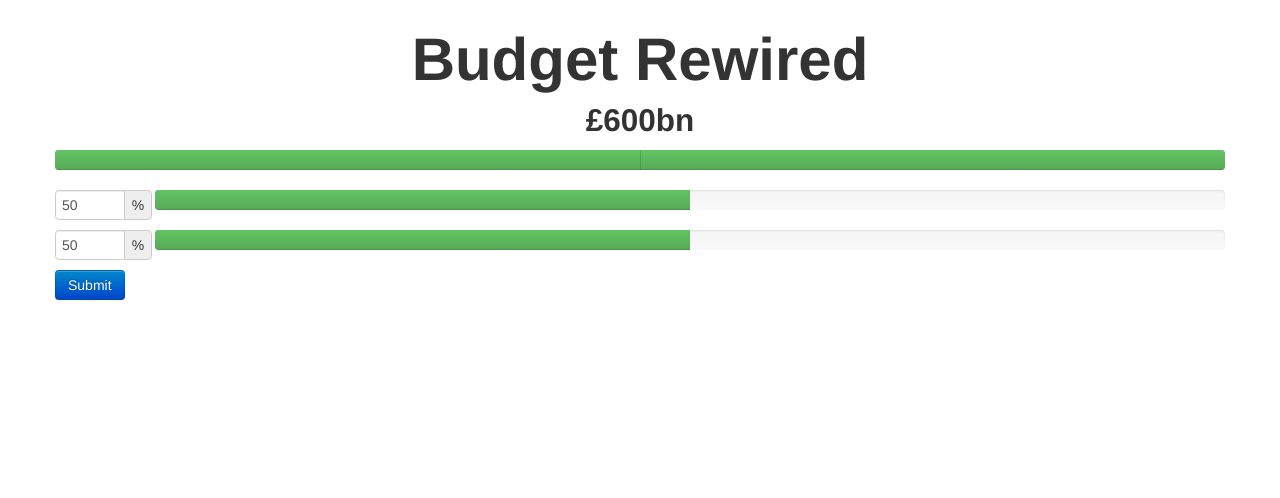
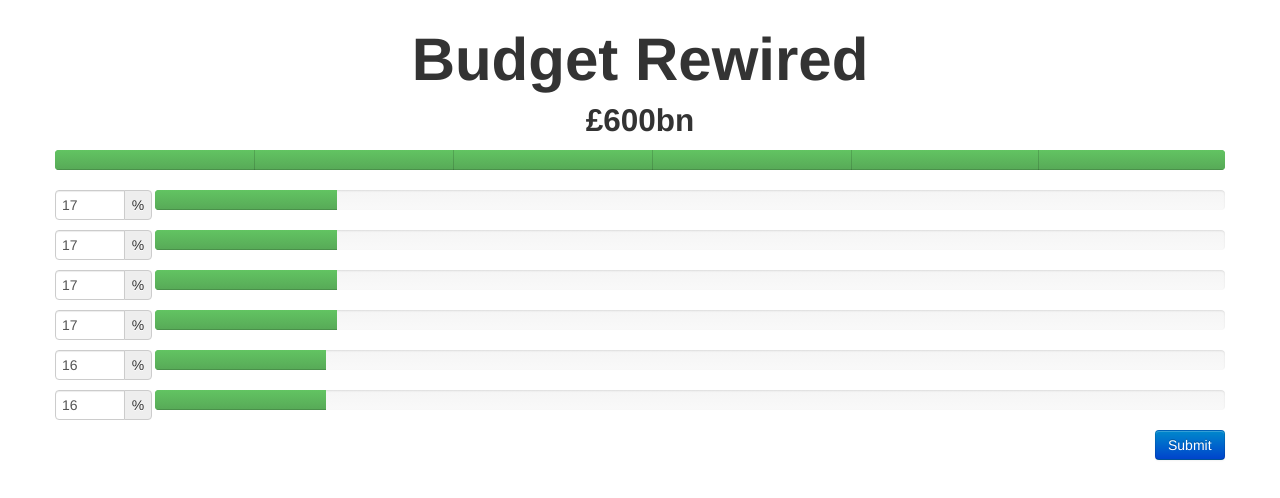
Before and after one commit to DiogoNeves/BudgetRewired, a website: page web/index.html in a window 1280 px wide. Drawn offline with nearby package versions, Linux system fonts and the light colour scheme; no server answers.

Commit message:
Fixed decimal values

```diff
--- a/web/index.html
+++ b/web/index.html
@@ -44,6 +44,72 @@
       .marketing p + h4 {
         margin-top: 28px;
       }
+
+      .spend-colour-1 {
+        background-color: #5EB95E !important;
+        background-image: -moz-linear-gradient(top,#62C462,#57A957) !important;
+        background-image: -webkit-gradient(linear,0 0,0 100%,from(#62C462),to(#57A957)) !important;
+        background-image: -webkit-linear-gradient(top,#62C462,#57A957) !important;
+        background-image: -o-linear-gradient(top,#62C462,#57A957) !important;
+        background-image: linear-gradient(to bottom,#62C462,#57A957) !important;
+        background-repeat: repeat-x !important;
+        filter: progid:DXImageTransform.Microsoft.gradient(startColorstr='#ff62c462',endColorstr='#ff57a957',GradientType=0) !important;
+      }
+
+      .spend-colour-2 {
+        background-color: #5EB95E !important;
+        background-image: -moz-linear-gradient(top,#62C462,#57A957) !important;
+        background-image: -webkit-gradient(linear,0 0,0 100%,from(#62C462),to(#57A957)) !important;
+        background-image: -webkit-linear-gradient(top,#62C462,#57A957) !important;
+        background-image: -o-linear-gradient(top,#62C462,#57A957) !important;
+        background-image: linear-gradient(to bottom,#62C462,#57A957) !important;
+        background-repeat: repeat-x !important;
+        filter: progid:DXImageTransform.Microsoft.gradient(startColorstr='#ff62c462',endColorstr='#ff57a957',GradientType=0) !important;
+      }
+
+      .spend-colour-3 {
+        background-color: #5EB95E !important;
+        background-image: -moz-linear-gradient(top,#62C462,#57A957) !important;
+        background-image: -webkit-gradient(linear,0 0,0 100%,from(#62C462),to(#57A957)) !important;
+        background-image: -webkit-linear-gradient(top,#62C462,#57A957) !important;
+        background-image: -o-linear-gradient(top,#62C462,#57A957) !important;
+        background-image: linear-gradient(to bottom,#62C462,#57A957) !important;
+        background-repeat: repeat-x !important;
+        filter: progid:DXImageTransform.Microsoft.gradient(startColorstr='#ff62c462',endColorstr='#ff57a957',GradientType=0) !important;
+      }
+
+      .spend-colour-4 {
+        background-color: #5EB95E !important;
+        background-image: -moz-linear-gradient(top,#62C462,#57A957) !important;
+        background-image: -webkit-gradient(linear,0 0,0 100%,from(#62C462),to(#57A957)) !important;
+        background-image: -webkit-linear-gradient(top,#62C462,#57A957) !important;
+        background-image: -o-linear-gradient(top,#62C462,#57A957) !important;
+        background-image: linear-gradient(to bottom,#62C462,#57A957);
+        background-repeat: repeat-x !important;
+        filter: progid:DXImageTransform.Microsoft.gradient(startColorstr='#ff62c462',endColorstr='#ff57a957',GradientType=0) !important;
+      }
+
+      .spend-colour-5 {
+        background-color: #5EB95E !important;
+        background-image: -moz-linear-gradient(top,#62C462,#57A957) !important;
+        background-image: -webkit-gradient(linear,0 0,0 100%,from(#62C462),to(#57A957)) !important;
+        background-image: -webkit-linear-gradient(top,#62C462,#57A957) !important;
+        background-image: -o-linear-gradient(top,#62C462,#57A957) !important;
+        background-image: linear-gradient(to bottom,#62C462,#57A957) !important;
+        background-repeat: repeat-x !important;
+        filter: progid:DXImageTransform.Microsoft.gradient(startColorstr='#ff62c462',endColorstr='#ff57a957',GradientType=0) !important;
+      }
+
+      .spend-colour-6 {
+        background-color: #5EB95E !important;
+        background-image: -moz-linear-gradient(top,#62C462,#57A957) !important;
+        background-image: -webkit-gradient(linear,0 0,0 100%,from(#62C462),to(#57A957)) !important;
+        background-image: -webkit-linear-gradient(top,#62C462,#57A957) !important;
+        background-image: -o-linear-gradient(top,#62C462,#57A957) !important;
+        background-image: linear-gradient(to bottom,#62C462,#57A957) !important;
+        background-repeat: repeat-x !important;
+        filter: progid:DXImageTransform.Microsoft.gradient(startColorstr='#ff62c462',endColorstr='#ff57a957',GradientType=0) !important;
+      }
     </style>
     <link href="bootstrap/css/bootstrap-responsive.min.css" rel="stylesheet">
     <!--[if lt IE 9]>
@@ -58,25 +124,34 @@
         <h2>£600bn</h2>
       </div>
 
-      <div id="spending" class="container">
-        <div class="row">
-          <div id="overall-spending" class="progress span12">
+      <div class="row">
+        <div id="spending" class="container span12">
+          <div class="row">
+            <div id="overall-spending" class="progress span12">
+            </div>
           </div>
         </div>
       </div>
 
-      <div class="btn-group">
-        <button class="btn btn-primary">Submit</button>
+      <div class="row">
+        <div class="btn-group span1 offset11">
+          <button id="submit-btn" class="btn btn-primary">Submit</button>
+        </div>
       </div>
     </div>
 
     <script src="http://code.jquery.com/jquery-latest.js"></script>
     <script src="bootstrap/js/bootstrap.min.js"></script>
 
+    <script src="/socket.io/socket.io.js"></script>
+
     <script type="text/javascript">
       var categories = {
+        taxes: [
+          "Borrowing", "Income Tax", "Corporation Tax", "VAT", "National Interest", "Other"
+        ],
         spending: [
-          "health", "defense"
+          "Health", "Education", "Social Protection", "Defense", "Debt Interest", "Other"
         ]
       };
 
@@ -130,46 +205,61 @@
       };
 
       var createStackBar = function(id, value, colour) {
-        return $('<div id="' + id + '" class="bar pcbar ' + colour + '" style="width: ' + value + '%"></div>');
+        var stacked = $('<div id="' + id + '" class="bar pcbar" style="width: ' + value + '%"></div>');
+        stacked.addClass(colour);
+        return stacked;
       };
 
-      var createSingleBar = function(value) {
-        var progress = $('<div class="progress progress-success"></div>');
-        progress.append($('<div class="bar pcbar" style="width: ' + value + '%"></div>'));
+      var createSingleBar = function(value, colour) {
+        var progress = $('<div class="progress"></div>');
+        progress.append($('<div class="bar pcbar ' + colour + '" style="width: ' + value + '%"></div>'));
         var bar = $('<div class="span11"></div>');
         bar.append(progress);
 
         return bar;
       };
 
-      var createRow = function(id, value) {
+      var createRow = function(id, value, colour) {
         var row = $('<div id="' + id + '" class="row"></div>');
         row.append(createInputBox(value));
-        row.append(createSingleBar(value));
+        row.append(createSingleBar(value, colour));
 
         return row;
       };
+
+      var socket = io.connect(window.location.origin);
 
       $(document).ready(function() {
         var spending = $("#spending");
         var overall = $("#overall-spending");
 
         var totalCategories = categories.spending.length;
-        var initialValue = 100 / totalCategories;
+        var initialValue = Math.floor(100 / totalCategories);
         var remaining = 100 % totalCategories;
         for (var i in categories.spending) {
           var catId = categories.spending[i];
+          var colourId = 'spend-colour-' + (+i + 1);
 
-          var row = createRow(catId, initialValue);
+          var value = initialValue;
+          if (remaining > 0) {
+            ++value;
+            --remaining;
+          }
+
+          var row = createRow(catId, value, colourId);
           spending.append(row);
 
           // Add to the overall
-          var stackedBar = createStackBar('stack' + catId, initialValue, 'bar-success');
+          var stackedBar = createStackBar('stack' + catId, value, colourId);
           overall.append(stackedBar);
 
-          var controller = new DataController(row, stackedBar, initialValue);
+          var controller = new DataController(row, stackedBar, value);
           userData[catId] = controller;
         }
+
+        $("#submit-btn").click(function() {
+          //socket.emit()
+        });
       });
     </script>
   </body>
```
